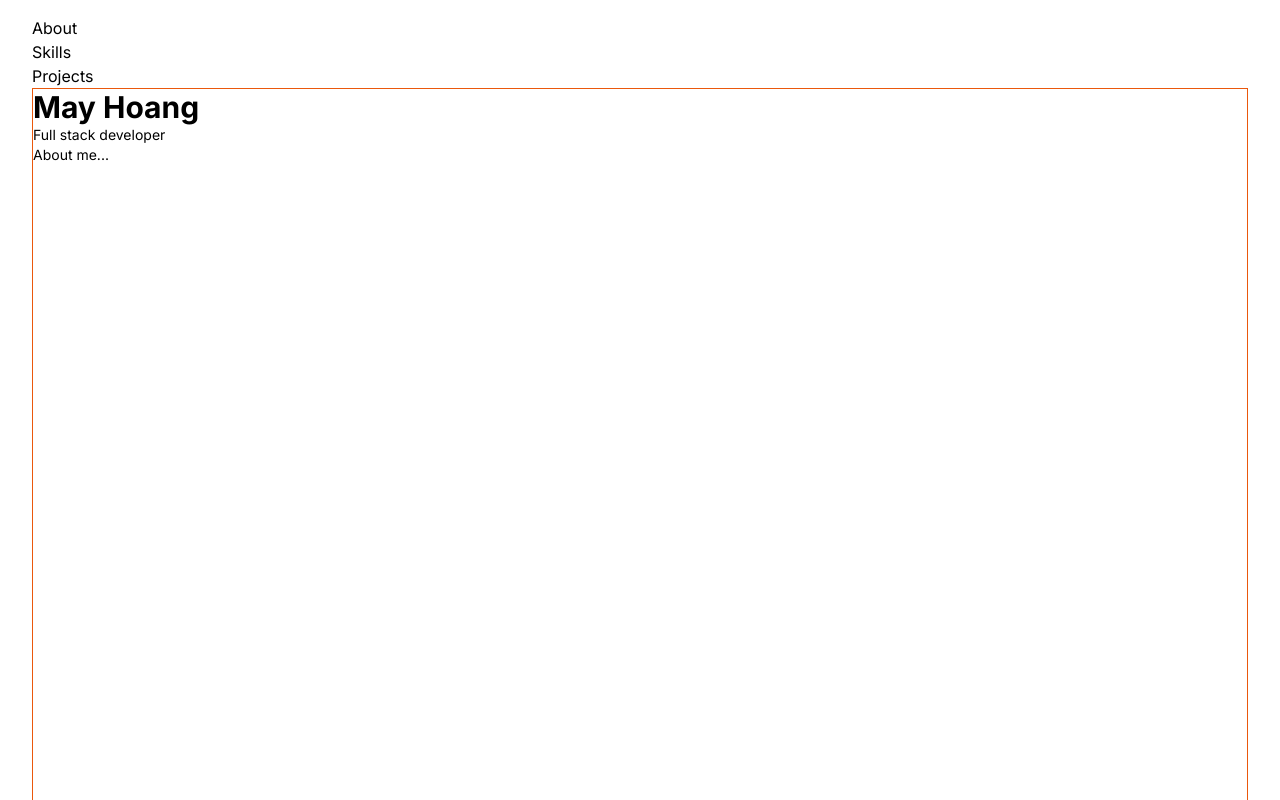
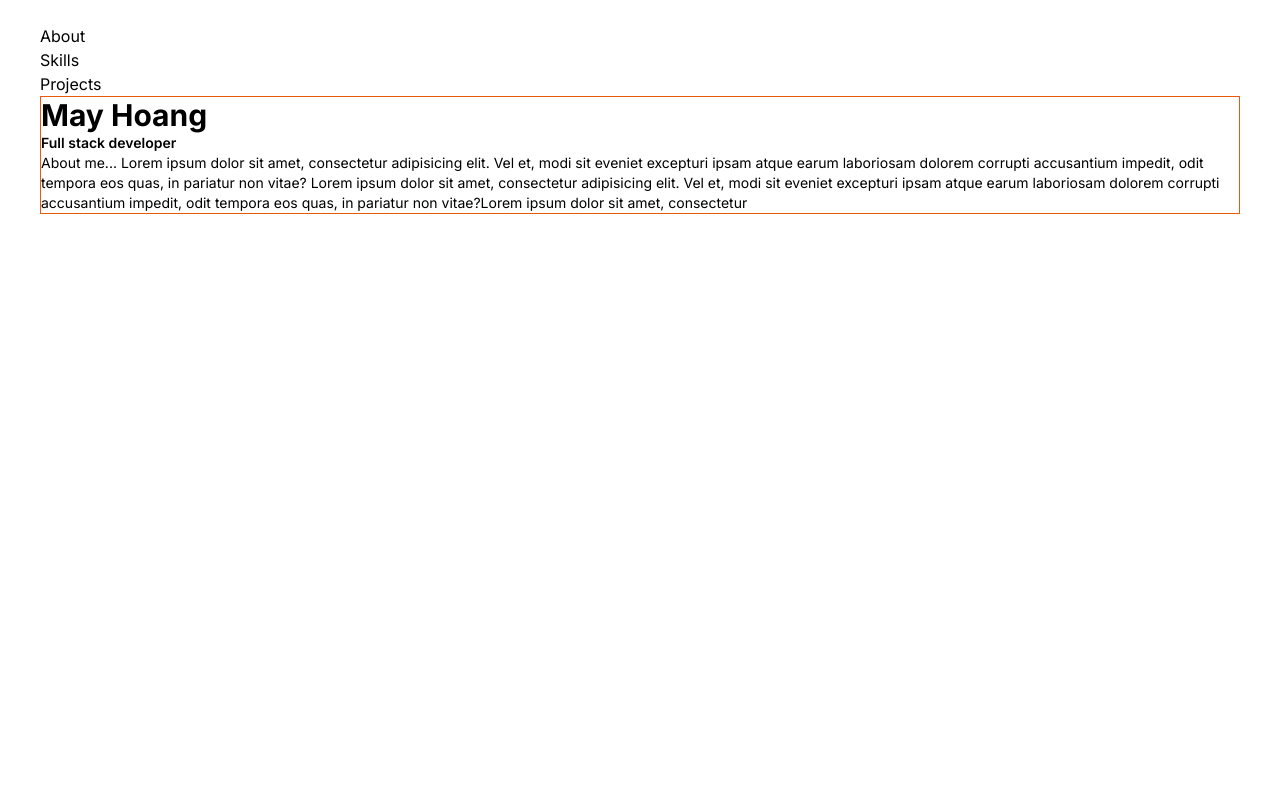
Before and after one commit to mxy-1/portfolio, a Next.js app: page / in a window 1280 px wide. Shown: the top 800 px of the page. Built offline with nearby package versions, Linux system fonts and the light colour scheme.

Commit message:
update styling

```diff
--- a/app/components/Hero.tsx
+++ b/app/components/Hero.tsx
@@ -1,11 +1,12 @@
 const Hero = () => {
 	return (
 		<section id='about'>
-			<div className='border border-orange-600 h-screen'>
+			<div className='border border-orange-600'>
 				<h1 className="text-3xl font-bold">May Hoang</h1>
-				<p>Full stack developer</p>
-				<p>About me...</p>
+				<p className="font-semibold">Full stack developer</p>
+				<p>About me... Lorem ipsum dolor sit amet, consectetur adipisicing elit. Vel et, modi sit eveniet excepturi ipsam atque earum laboriosam dolorem corrupti accusantium impedit, odit tempora eos quas, in pariatur non vitae? Lorem ipsum dolor sit amet, consectetur adipisicing elit. Vel et, modi sit eveniet excepturi ipsam atque earum laboriosam dolorem corrupti accusantium impedit, odit tempora eos quas, in pariatur non vitae?Lorem ipsum dolor sit amet, consectetur  </p>
 			</div>
+
 		</section>
 	)
 }
--- a/app/components/Projects.tsx
+++ b/app/components/Projects.tsx
@@ -15,15 +15,14 @@ const Projects = () => {
 							<h3>{project.title}</h3>
 							<Image src={project.imageSrc} width={500}
 								height={500} alt={`Image of ${project.imageSrc}`} className="my-2"/>
-
+							<Link href={project.demo} target="_blank" className="border-solid border-2 border-blue-300  p-1 text-base rounded-md bg-blue-100 hover:bg-blue-300 font-medium">View<MdOutlinePageview size="26px" className="inline ml-1 my-2"/></Link>
+							<Link href={project.source}  target="_blank" className="border-solid border-2 border-blue-300 p-1 text-base ml-2 rounded-md bg-blue-100  hover:bg-blue-300 font-medium">Github<FaGithub size="18px" className="inline ml-1"/></Link>
 							<p className="py-1">{project.description}</p>
 							<ul>
 								{project.skills.map(skill => (
 									<li className="font-medium bg-blue-300 w-fit rounded-md inline-block mr-2 mt-1 px-1 text-xs" key={skill}>{skill}</li>
 								))}
 							</ul>
-							<Link href={project.demo} target="_blank" className="border-solid border-2 border-blue-300  p-1 text-base rounded-md bg-blue-100 hover:bg-blue-300 font-medium">View<MdOutlinePageview size="26px" className="inline ml-1 my-2"/></Link>
-							<Link href={project.source}  target="_blank" className="border-solid border-2 border-blue-300 p-1 text-base ml-2 rounded-md bg-blue-100  hover:bg-blue-300 font-medium">Github<FaGithub size="18px" className="inline ml-1"/></Link>
 						</div>
 					))
 				}
--- a/app/page.tsx
+++ b/app/page.tsx
@@ -5,9 +5,11 @@ import Skills from "./components/Skills";
 
 export default function Home() {
     return (
-        <main className="px-8 py-4">
-            <Navbar />
-            <Hero />
+        <main className="px-10 py-6">
+            <div className="h-screen">
+                <Navbar />
+                <Hero />
+            </div>
             <Skills />
             <Projects />
         </main>
```
